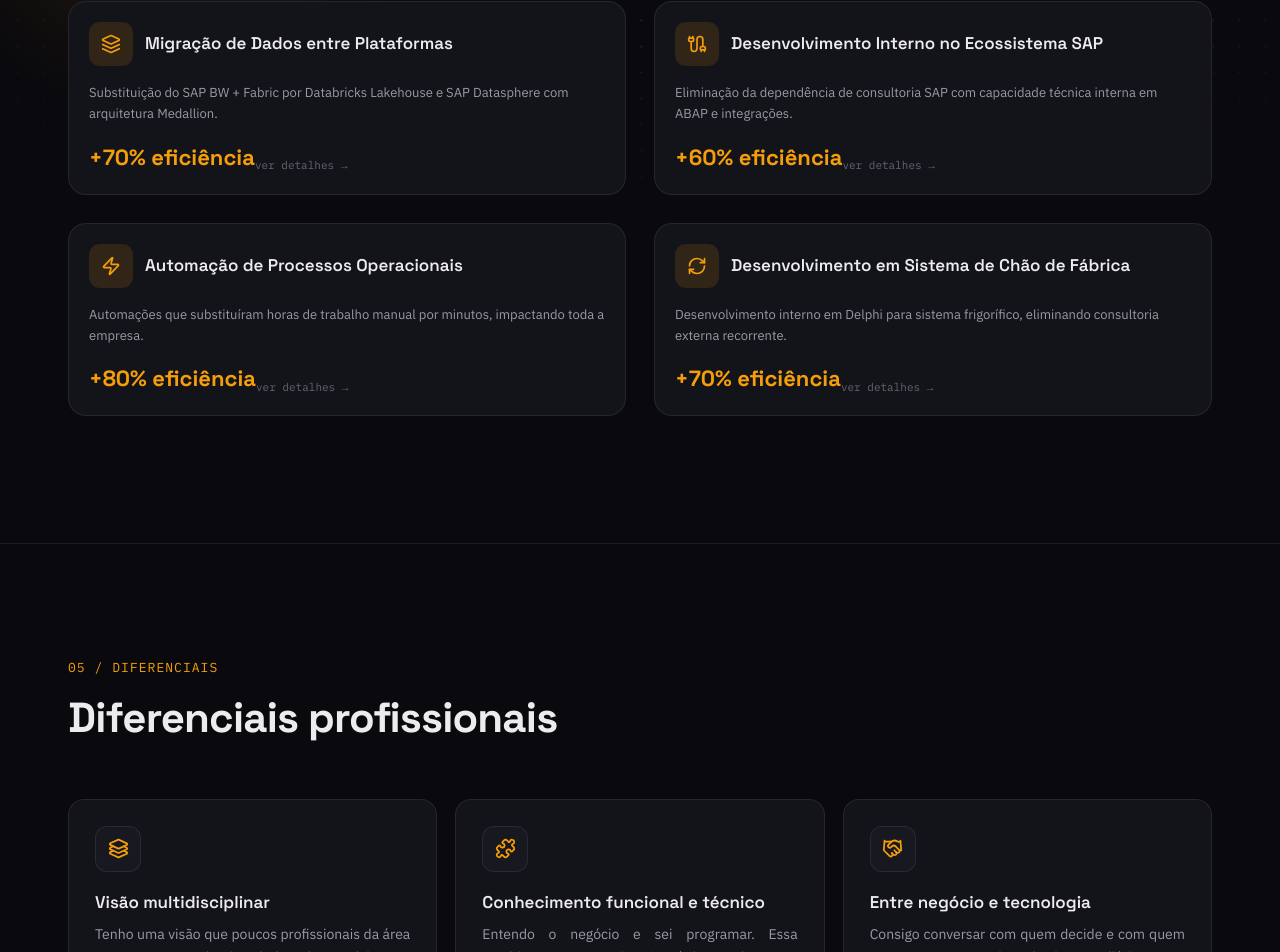
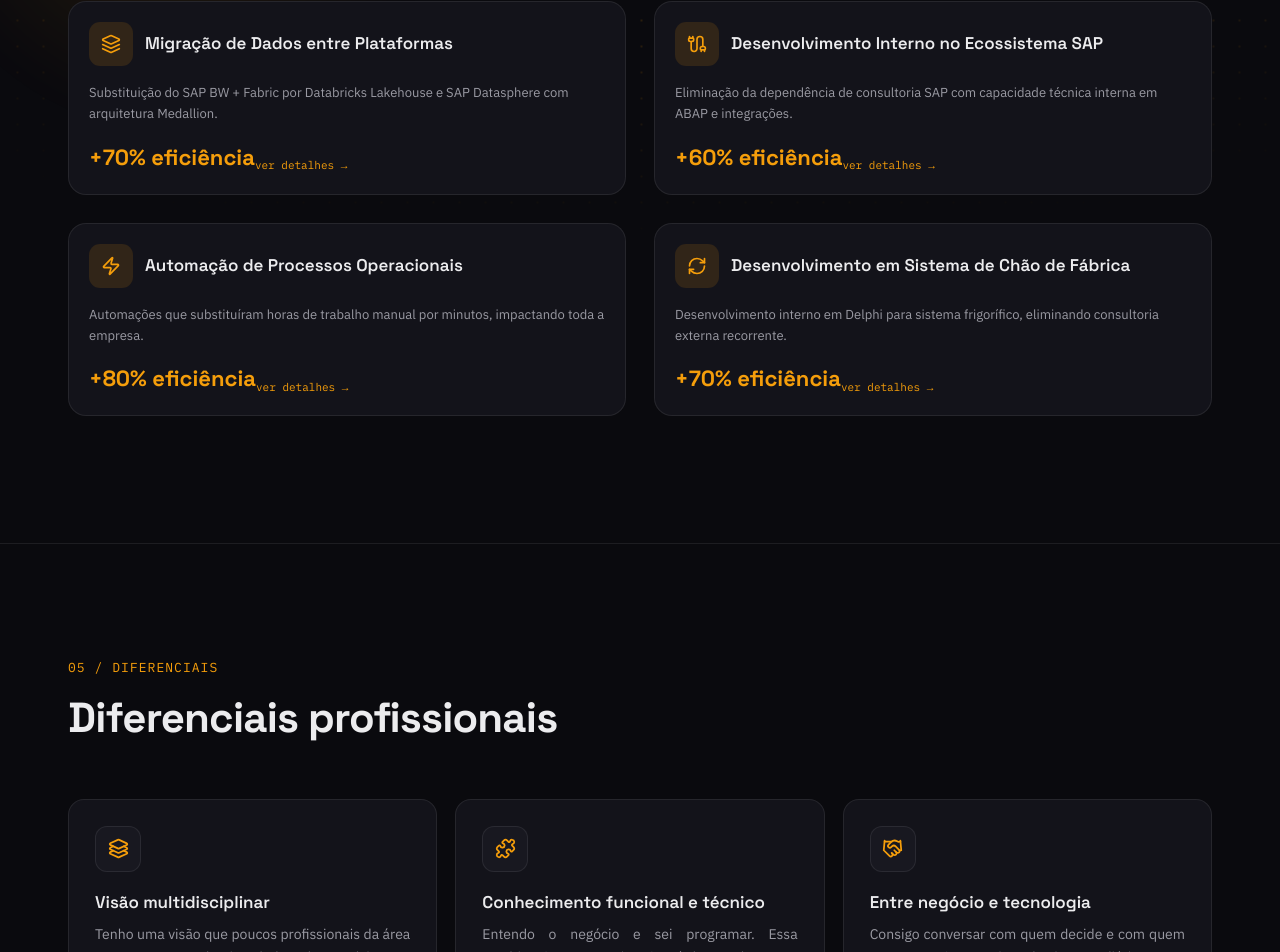
Before and after one commit to CarlosVarao/new_portfolio, a React (Vite) app: page / in a window 1280 px wide. Shown: the part 3768-4720 px from the top of the page. Built offline with nearby package versions, Linux system fonts and the light colour scheme.

Commit message:
ajuste na cor do texto de ver detalhes em projcts

```diff
--- a/src/components/sections/Projects.tsx
+++ b/src/components/sections/Projects.tsx
@@ -10,7 +10,10 @@ export function Projects() {
 
   return (
     <>
-      <section id="projetos" className="relative min-h-screen overflow-hidden border-y border-line bg-base">
+      <section
+        id="projetos"
+        className="relative min-h-screen overflow-hidden border-y border-line bg-base"
+      >
         {/* Grid técnico animado */}
         <div className="tech-grid-p pointer-events-none absolute inset-0 animate-gridDrift" />
         {/* Brilho do acento */}
@@ -64,11 +67,10 @@ export function Projects() {
                       <div className="font-display text-[22px] font-bold text-accent">
                         {project.metric}
                       </div>
-                      <span className="font-mono text-[11px] text-faint transition-colors group-hover:text-accent">
+                      <span className="font-mono text-[11px] text-accent transition-colors">
                         ver detalhes →
                       </span>
                     </div>
-
                   </button>
                 </Reveal>
               );
```
